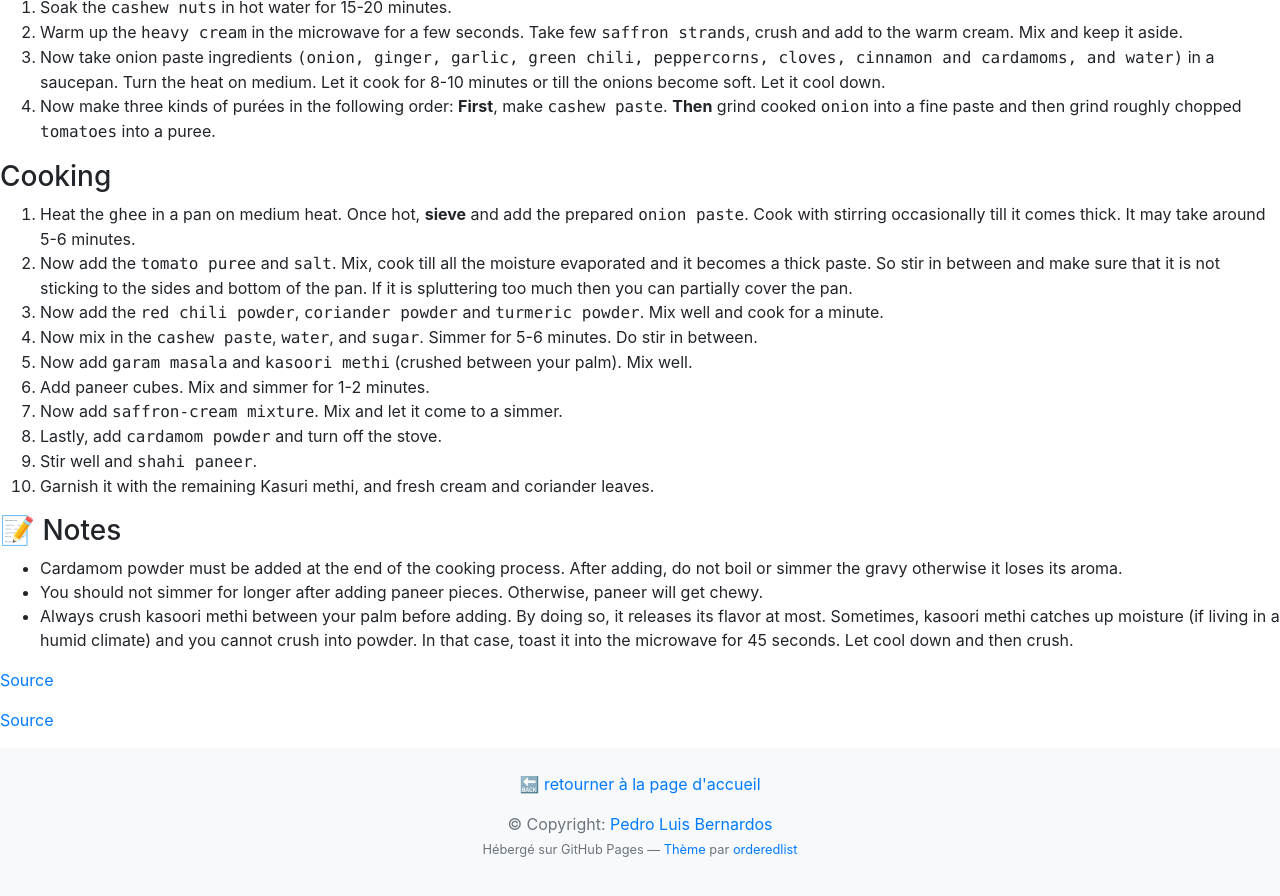
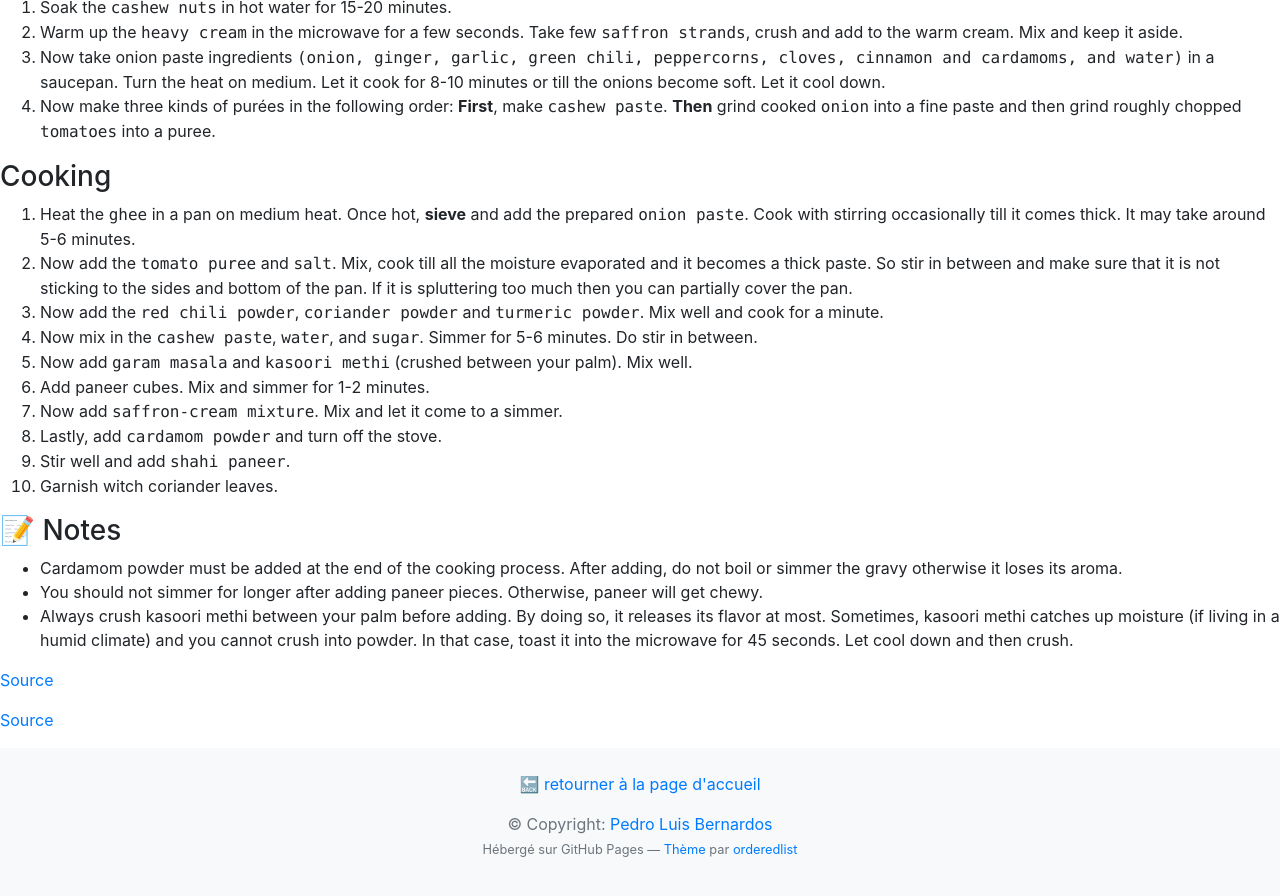
Before and after one commit to PedroLuisBernardos/Recipes, a Jekyll site: the page built from pages/ShahiPaneerPubjabi.md, in a window 1280 px wide and 900 px high, scrolled down 1326 px. Shown: the top 896 px of the window. Built offline with Jekyll 4.4.1, drawn with Linux system fonts in a browser that asks for light colours; nearby versions of some CDN libraries; our own code applies the rules of GitHub Pages for plain Markdown files; a script that is not in the unit is left out; some of the changed text lies outside the part shown.

Commit message:
correction

```diff
--- a/pages/ShahiPaneerPubjabi.md
+++ b/pages/ShahiPaneerPubjabi.md
@@ -16,7 +16,7 @@
 * <samp>½ cup</samp> heavy whipping cream or fresh cream or malai (warm)
 * <samp>6-7</samp> strands saffron crushed
 
-### 🌰 Boiled onion paste
+### Boiled onion paste
 
 * <samp>2 tbsp</samp> oil
 * <samp>2 small</samp> red onion roughly chopped
@@ -30,7 +30,7 @@
 * <samp>½ inch</samp> cinnamon stick
 * <samp>⅓ cup</samp> water
 
-### 🍅 Tomato paste
+### Tomato paste
 
 * <samp>2 medium or 1¼ cups</samp> tomatoes chopped and pureed
 
@@ -68,8 +68,8 @@
 1. Add paneer cubes. Mix and simmer for 1-2 minutes.
 1. Now add <samp>saffron-cream mixture</samp>. Mix and let it come to a simmer.
 1. Lastly, add <samp>cardamom powder</samp> and turn off the stove.
-1. Stir well and <samp>shahi paneer</samp>.
-1. Garnish it with the remaining Kasuri methi, and fresh cream and coriander leaves.
+1. Stir well and add <samp>shahi paneer</samp>.
+1. Garnish witch coriander leaves.
 
 ### 📝 Notes
 
```
